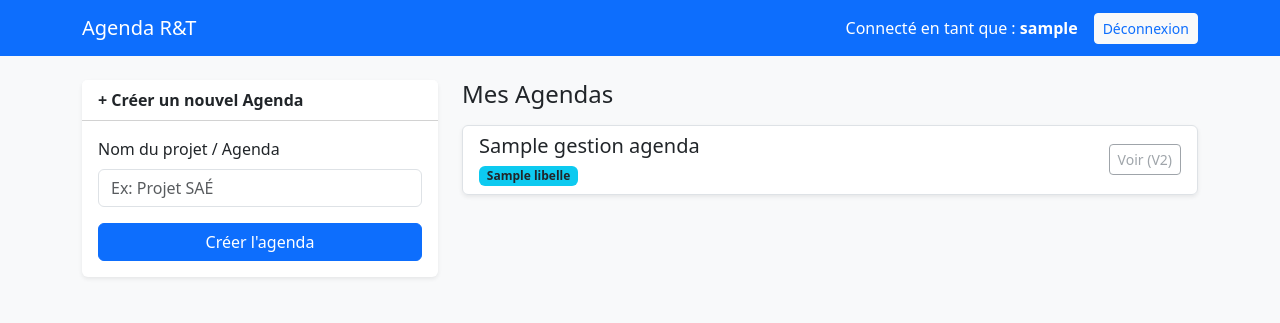
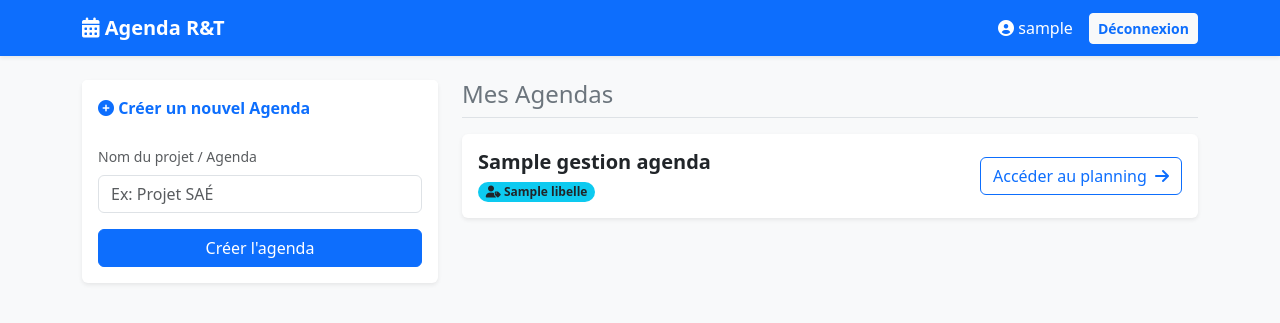
Before and after one commit to Regoboth95/SAE302, a Flask app: page / in a window 1280 px wide. Shown: the top 323 px of the page. Run offline with Flask 3, Linux system fonts and the light colour scheme; the visitor is signed in with stand-in values (Sample User, id 1); a database or web service that is not in the repository returns one stand-in record (values such as "Sample title"); some libraries are stand-ins or nearby versions.

Commit message:
Correction affichage du site

```diff
--- a/templates/dashboard.html
+++ b/templates/dashboard.html
@@ -4,15 +4,21 @@
     <meta charset="UTF-8">
     <title>Mes Agendas</title>
     <link href="https://cdn.jsdelivr.net/npm/bootstrap@5.3.0/dist/css/bootstrap.min.css" rel="stylesheet">
+    <link rel="stylesheet" href="https://cdnjs.cloudflare.com/ajax/libs/font-awesome/6.0.0/css/all.min.css">
+    <style>
+        body { background-color: #f8f9fa; }
+        .card-agenda { transition: transform 0.2s; }
+        .card-agenda:hover { transform: translateY(-5px); }
+    </style>
 </head>
-<body class="bg-light">
+<body>
 
-    <nav class="navbar navbar-expand-lg navbar-dark bg-primary mb-4">
+    <nav class="navbar navbar-expand-lg navbar-dark bg-primary mb-4 shadow-sm">
         <div class="container">
-            <a class="navbar-brand" href="#">Agenda R&T</a>
-            <div class="d-flex text-white align-items-center">
-                <span class="me-3">Connecté en tant que : <strong>{{ pseudo }}</strong></span>
-                <a href="{{ url_for('logout') }}" class="btn btn-sm btn-light text-primary">Déconnexion</a>
+            <a class="navbar-brand fw-bold" href="#"><i class="fas fa-calendar-alt"></i> Agenda R&T</a>
+            <div class="d-flex text-white align-items-center gap-3">
+                <span><i class="fas fa-user-circle"></i> {{ pseudo }}</span>
+                <a href="{{ url_for('logout') }}" class="btn btn-sm btn-light text-primary fw-bold">Déconnexion</a>
             </div>
         </div>
     </nav>
@@ -21,20 +27,23 @@
 
         {% with messages = get_flashed_messages() %}
             {% if messages %}
-                <div class="alert alert-success">{{ messages[0] }}</div>
+                <div class="alert alert-success alert-dismissible fade show">
+                    {{ messages[0] }}
+                    <button type="button" class="btn-close" data-bs-dismiss="alert"></button>
+                </div>
             {% endif %}
         {% endwith %}
 
         <div class="row">
-            <div class="col-md-4">
+            <div class="col-md-4 mb-4">
                 <div class="card shadow-sm border-0">
-                    <div class="card-header bg-white fw-bold">
-                        + Créer un nouvel Agenda
+                    <div class="card-header bg-white fw-bold text-primary border-bottom-0 pt-3">
+                        <i class="fas fa-plus-circle"></i> Créer un nouvel Agenda
                     </div>
                     <div class="card-body">
                         <form action="{{ url_for('nouveau_agenda') }}" method="POST">
                             <div class="mb-3">
-                                <label class="form-label">Nom du projet / Agenda</label>
+                                <label class="form-label small text-muted">Nom du projet / Agenda</label>
                                 <input type="text" name="nom_agenda" class="form-control" placeholder="Ex: Projet SAÉ" required>
                             </div>
                             <div class="d-grid">
@@ -46,30 +55,39 @@
             </div>
 
             <div class="col-md-8">
-                <h4 class="mb-3">Mes Agendas</h4>
+                <h4 class="mb-3 text-secondary border-bottom pb-2">Mes Agendas</h4>
 
                 {% if agendas %}
-                    <div class="list-group shadow-sm">
+                    <div class="row">
                         {% for agenda in agendas %}
-                            <div class="list-group-item d-flex justify-content-between align-items-center">
-                                <div>
-                                    <h5 class="mb-1">{{ agenda[0] }}</h5>
-                                    <span class="badge bg-info text-dark">{{ agenda[1] }}</span>
+                            <div class="col-12 mb-3">
+                                <div class="card card-agenda shadow-sm border-0">
+                                    <div class="card-body d-flex justify-content-between align-items-center">
+                                        <div>
+                                            <h5 class="mb-1 text-dark fw-bold">{{ agenda[0] }}</h5>
+                                            <span class="badge bg-info text-dark rounded-pill">
+                                                <i class="fas fa-user-tag"></i> {{ agenda[1] }}
+                                            </span>
+                                        </div>
+                                        <a href="{{ url_for('voir_agenda', id_agenda=agenda[2]) }}" class="btn btn-outline-primary">
+                                            Accéder au planning <i class="fas fa-arrow-right ms-1"></i>
+                                        </a>
+                                    </div>
                                 </div>
-                                <button class="btn btn-outline-secondary btn-sm" disabled>
-                                    Voir (V2)
-                                </button>
                             </div>
                         {% endfor %}
                     </div>
                 {% else %}
-                    <div class="alert alert-warning">
-                        Vous n'avez aucun agenda. Créez-en un à gauche pour commencer !
+                    <div class="alert alert-warning text-center">
+                        <i class="fas fa-folder-open fa-2x mb-3"></i><br>
+                        Vous n'avez aucun agenda pour le moment.<br>
+                        Commencez par en créer un à gauche !
                     </div>
                 {% endif %}
             </div>
         </div>
     </div>
 
+    <script src="https://cdn.jsdelivr.net/npm/bootstrap@5.3.0/dist/js/bootstrap.bundle.min.js"></script>
 </body>
 </html>
```
